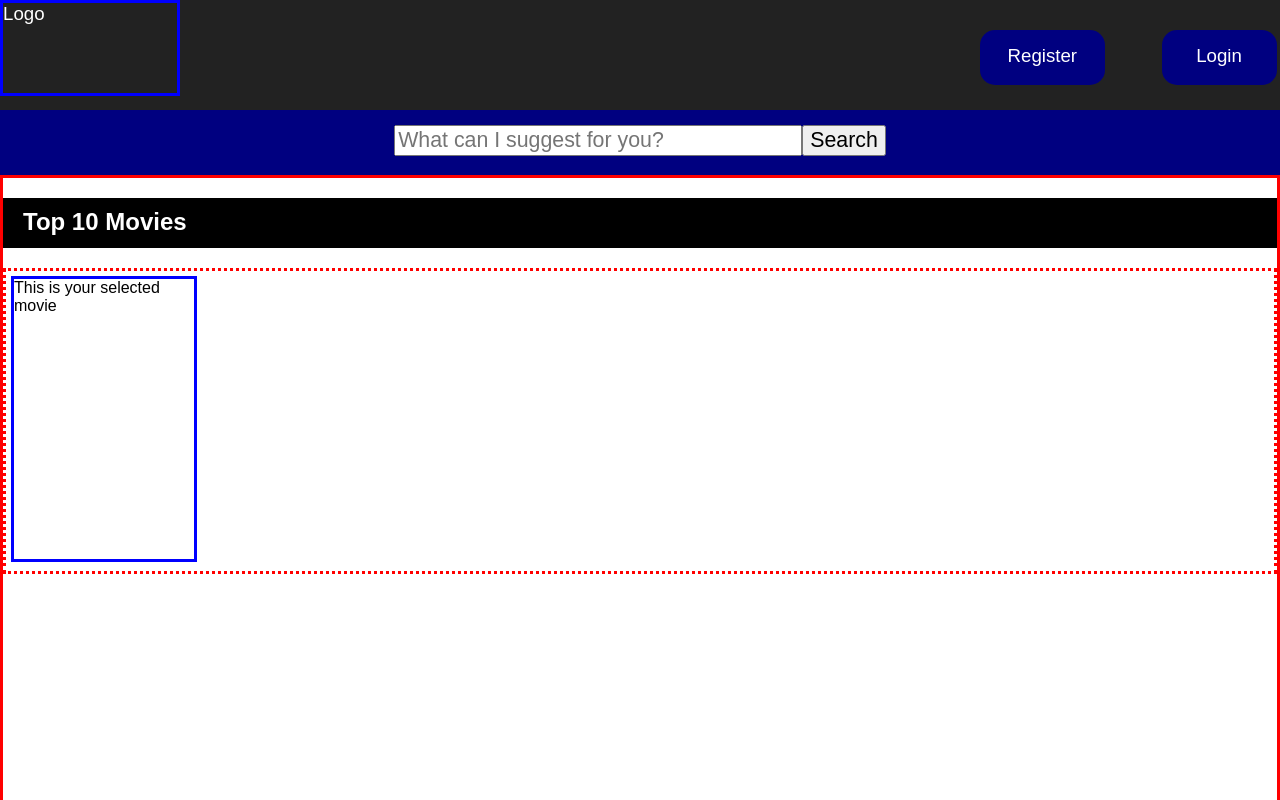
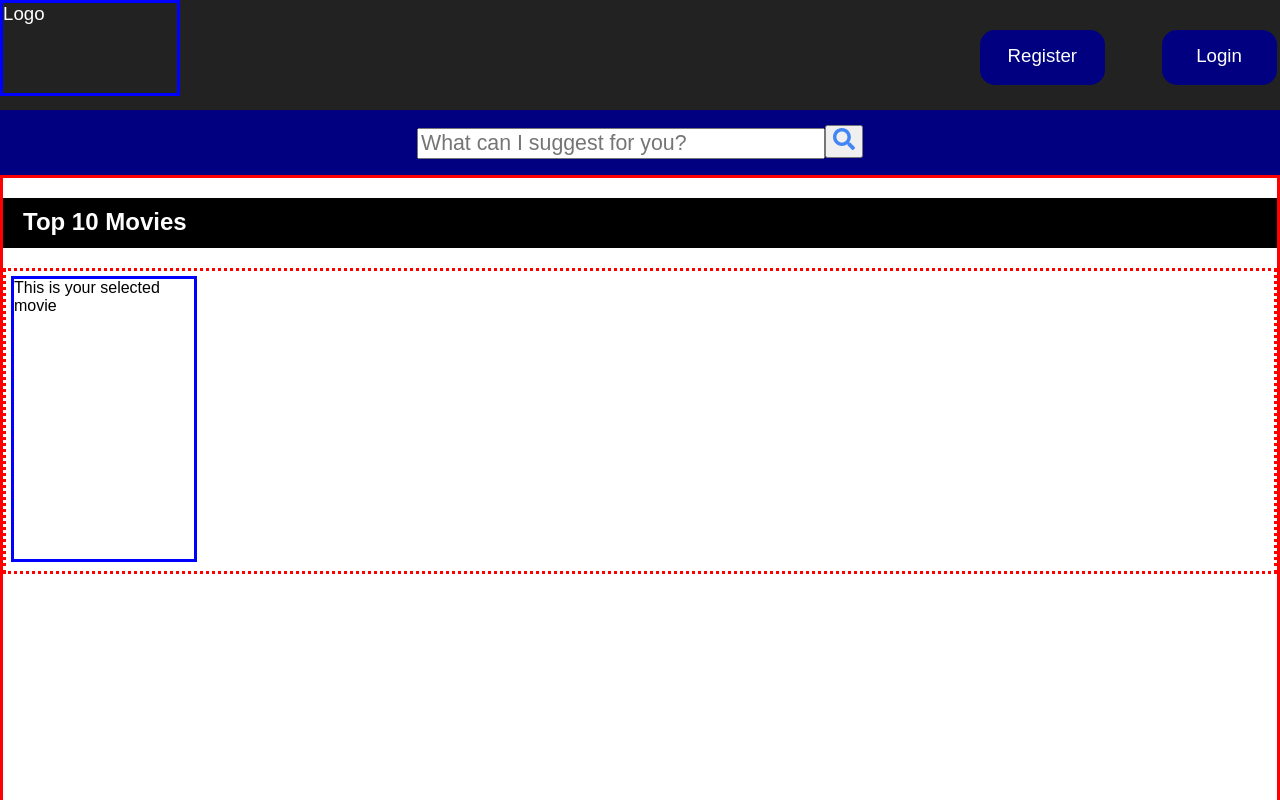
Before and after one commit to Lukef9/MovieGenerator, a React (Create React App) app in the folder client/movie-generator/: page / in a window 1280 px wide. Shown: the top 800 px of the page. Built offline with nearby package versions, Linux system fonts and the light colour scheme; no server answers.

Commit message:
added the search icon and fixed index on modal

```diff
--- a/client/movie-generator/src/App.css
+++ b/client/movie-generator/src/App.css
@@ -51,10 +51,20 @@
   font-size: 16pt;
   width: 400px;
 }
+.Search:hover{
+  box-shadow: 3px 5px;
+
+}
 /* the submit button for the input search
 TODO make this a search icon instead of a button */
 .Search-submit{
-  font-size: 16pt;
+  font-size: 14pt;
+  cursor: pointer;
+  color: #4285f4;
+}
+.Search-submit:hover{
+  box-shadow: 3px 5px black;
+
 }
 /* div covering the whole body below the search bar */
 .Main-section{
@@ -105,14 +115,23 @@ TODO a for loop or map feature to show the divs based on movies */
   text-align: center;
   font-size: 16pt;
 }
+.Icon{
+    display: inline-block;
+    height: 21px;
+    position: relative;
+    width: 22px;
+    vertical-align: center;
+}
 #modal{
-  border: solid lightgray;
-  height: 500px;
-  width: 800px;
+  border: solid ;
+  height: 70vh;
+  width: 60vw;
   opacity: 1;
   background-color: black;
-  margin-left: 20vw;
-  margin-top: -10vh;
+  margin-left: 19vw;
+  margin-top: -31vh;
+  position: absolute;
+  z-index: 1;
 }
 .inner-modal{
   height: 450px;
@@ -126,7 +145,7 @@ TODO a for loop or map feature to show the divs based on movies */
   color: white;
 }
 .closeModal{
-margin-left: 775px;
+margin-left: 58vw;
 height: 19px;
 width: 25px;
 background-color: navy;
--- a/client/movie-generator/src/SearchForm.jsx
+++ b/client/movie-generator/src/SearchForm.jsx
@@ -27,6 +27,7 @@ class SearchForm extends Component {
       <div className="Search-bar">
         <div>
           <form onSubmit={this.handleSubmit}>
+
             <input
               className="Search"
               type="text"
@@ -34,7 +35,25 @@ class SearchForm extends Component {
               value={this.state.search}
               onChange={this.handleChange}
             />
-            <button className="Search-submit" type="submit">Search</button>
+
+
+            <button className="Search-submit" type="submit">
+            <span className="Icon">
+            <svg aria-hidden="true" data-prefix="fas" data-icon="search"
+            class="svg-inline--fa fa-search fa-w-16" role="img" xmlns="http://www.w3.org/2000/svg"
+            viewBox="0 0 512 512">
+            <path fill="currentColor"
+            d="M505 442.7L405.3 343c-4.5-4.5-10.6-7-17-7H372c27.6-35.3 44-79.7 44-128C416 93.1
+            322.9 0 208 0S0 93.1 0 208s93.1 208 208 208c48.3 0 92.7-16.4 128-44v16.3c0 6.4 2.5 12.5
+            7 17l99.7 99.7c9.4 9.4 24.6 9.4 33.9 0l28.3-28.3c9.4-9.4 9.4-24.6.1-34zM208 336c-70.7
+            0-128-57.2-128-128 0-70.7 57.2-128 128-128 70.7 0 128 57.2 128 128 0 70.7-57.2 128-128
+            128z">
+            </path>
+            </svg>
+            </span>
+            </button>
+
+
           </form>
         </div>
       </div>
```
